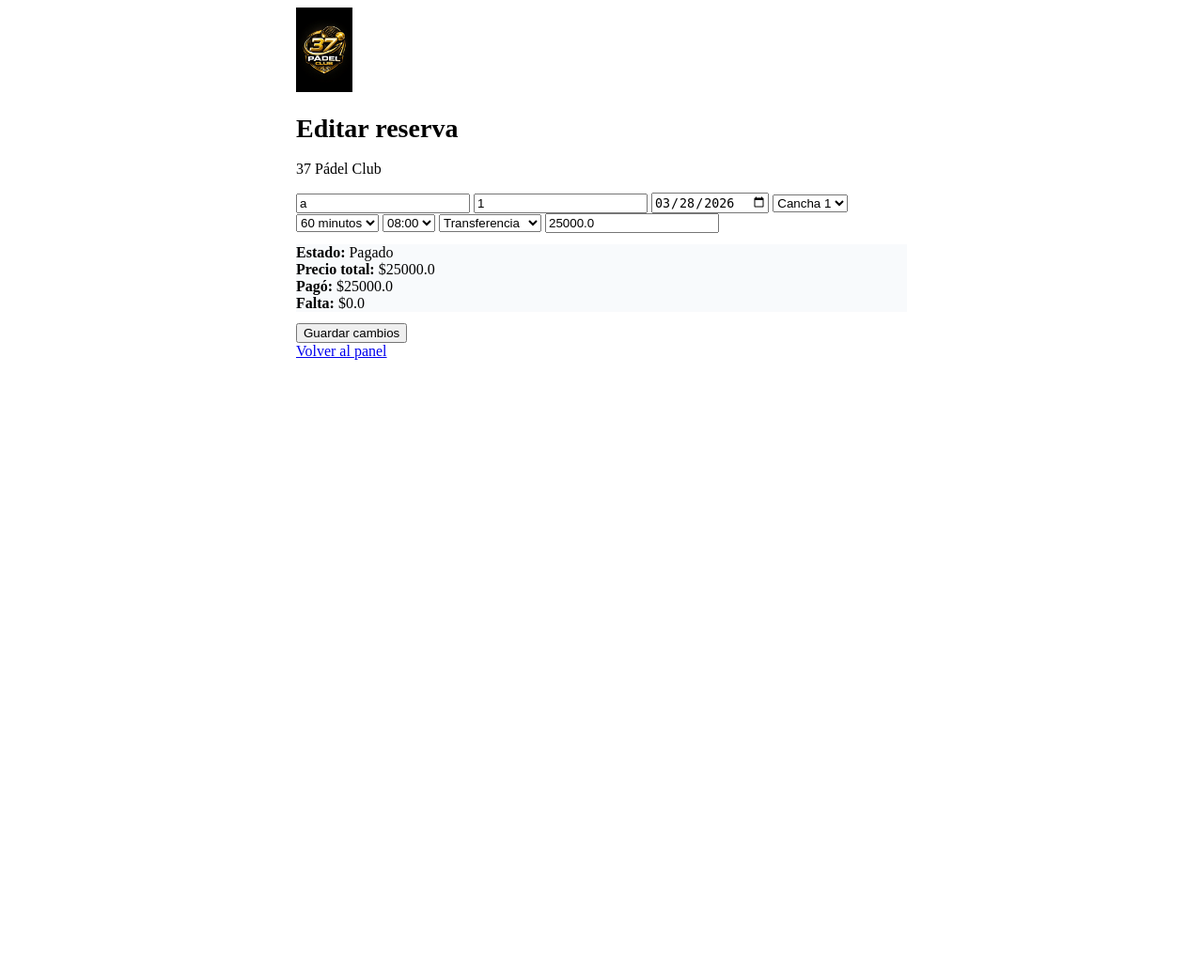
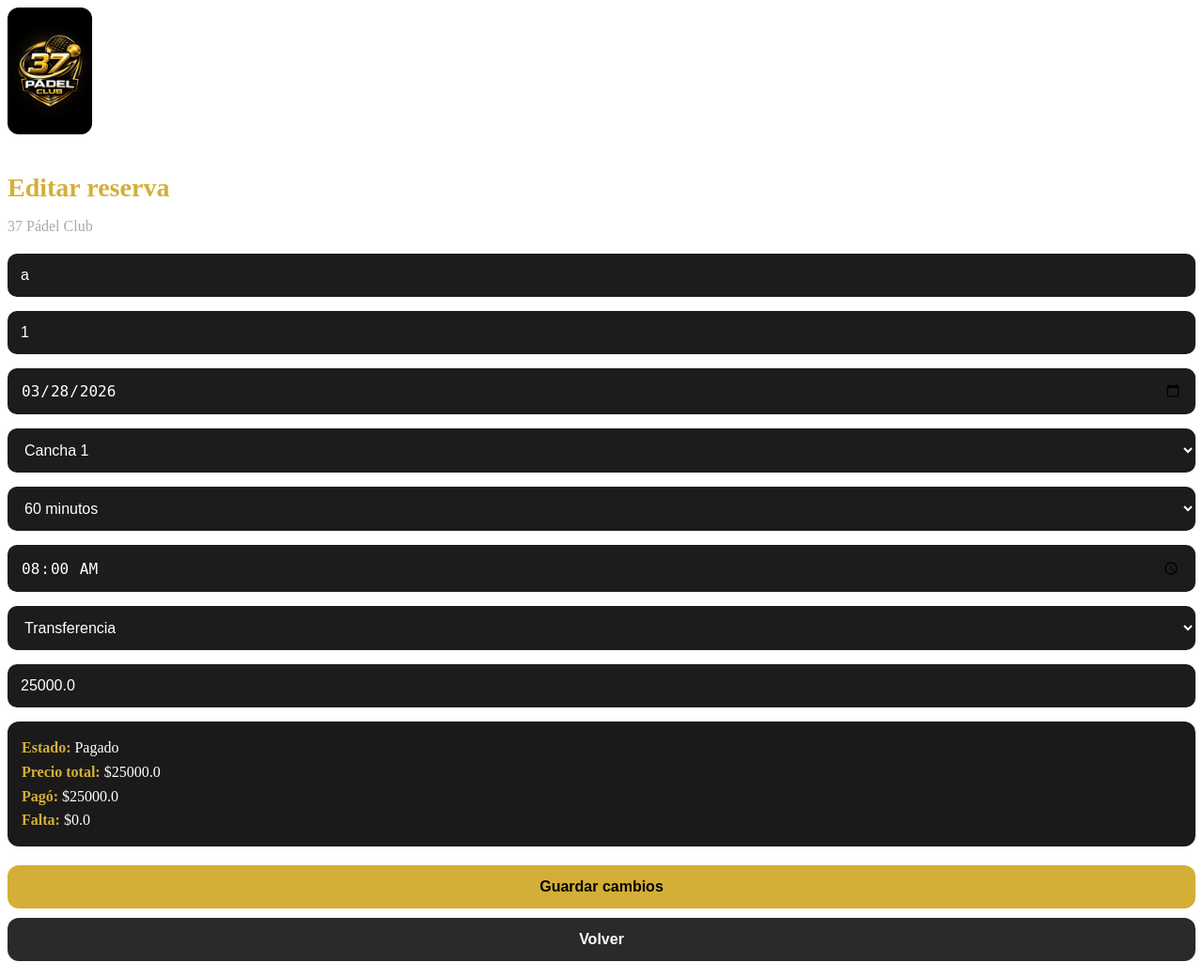
Before and after one commit to sebatroilo80-cpu/padel-app, a Flask app: page /editar/4 in a window 1280 px wide. Shown: the whole page at 94% size. Before the commit the page ends 383 px from the top, so only its background shows below. Run offline with Flask 3, Linux system fonts and the light colour scheme; the visitor is signed in with stand-in values (Sample User, id 1); data comes from the database, SQL or seed files in the repository.

Commit message:
mejora editar html y css

```diff
--- a/static/styles.css
+++ b/static/styles.css
@@ -490,3 +490,71 @@
     </a>
 
 </div>
+
+.edit-container {
+    max-width: 600px;
+    margin: 40px auto;
+    background: #0e0e0e;
+    padding: 30px;
+    border-radius: 16px;
+    box-shadow: 0 0 20px rgba(0,0,0,0.6);
+    color: white;
+}
+
+.edit-container h1 {
+    font-size: 28px;
+    margin-bottom: 10px;
+    color: #d4af37;
+}
+
+.edit-container p {
+    color: #aaa;
+    margin-bottom: 20px;
+}
+
+.edit-container input,
+.edit-container select {
+    width: 100%;
+    padding: 14px;
+    margin-bottom: 15px;
+    border-radius: 10px;
+    border: none;
+    background: #1c1c1c;
+    color: white;
+    font-size: 16px;
+    box-sizing: border-box;
+}
+
+.resumen-box {
+    background: #1a1a1a;
+    padding: 15px;
+    border-radius: 12px;
+    margin-bottom: 20px;
+    line-height: 1.6;
+    color: white;
+}
+
+.resumen-box strong {
+    color: #d4af37;
+}
+
+.btn-app {
+    width: 100%;
+    padding: 14px;
+    border-radius: 12px;
+    border: none;
+    font-size: 16px;
+    font-weight: bold;
+    cursor: pointer;
+    margin-bottom: 10px;
+}
+
+.btn-guardar {
+    background: #d4af37;
+    color: black;
+}
+
+.btn-volver {
+    background: #2a2a2a;
+    color: white;
+}
--- a/templates/editar.html
+++ b/templates/editar.html
@@ -7,95 +7,54 @@
     <link rel="stylesheet" href="{{ url_for('static', filename='styles.css') }}">
 </head>
 <body>
-    <div class="contenedor" style="max-width: 650px;">
 
-        <div class="topbar">
-            <div class="topbar-left">
-                <img src="{{ url_for('static', filename='logo.png') }}" alt="Logo" class="logo-admin">
-                <div>
-                    <h1 class="titulo-admin" style="font-size:28px;">Editar reserva</h1>
-                    <p class="sub-admin">37 Pádel Club</p>
-                </div>
-            </div>
+<div class="edit-container">
+    <img src="{{ url_for('static', filename='logo.png') }}" alt="Logo" style="width:90px; border-radius:12px; margin-bottom:18px;">
+
+    <h1>Editar reserva</h1>
+    <p>37 Pádel Club</p>
+
+    <form method="POST">
+        <input type="text" name="nombre" value="{{ reserva[1] }}" placeholder="Nombre">
+        <input type="text" name="telefono" value="{{ reserva[2] }}" placeholder="Teléfono">
+        <input type="date" name="fecha" value="{{ reserva[3] }}">
+
+        <select name="cancha">
+            <option value="Cancha 1" {% if reserva[4] == "Cancha 1" %}selected{% endif %}>Cancha 1</option>
+            <option value="Cancha 2" {% if reserva[4] == "Cancha 2" %}selected{% endif %}>Cancha 2</option>
+            <option value="Cancha 3" {% if reserva[4] == "Cancha 3" %}selected{% endif %}>Cancha 3</option>
+        </select>
+
+        <select name="duracion">
+            <option value="60 minutos" {% if reserva[5] == "60 minutos" %}selected{% endif %}>60 minutos</option>
+            <option value="90 minutos" {% if reserva[5] == "90 minutos" %}selected{% endif %}>90 minutos</option>
+        </select>
+
+        <input type="time" name="horario" value="{{ reserva[6] }}">
+
+        <select name="metodo_pago">
+            <option value="Efectivo" {% if reserva[8] == "Efectivo" %}selected{% endif %}>Efectivo</option>
+            <option value="Transferencia" {% if reserva[8] == "Transferencia" %}selected{% endif %}>Transferencia</option>
+            <option value="Mercado Pago" {% if reserva[8] == "Mercado Pago" %}selected{% endif %}>Mercado Pago</option>
+            <option value="QR" {% if reserva[8] == "QR" %}selected{% endif %}>QR</option>
+        </select>
+
+        <input type="number" step="0.01" name="pagado" value="{{ reserva[10] or 0 }}" placeholder="Monto pagado">
+
+        <div class="resumen-box">
+            <div><strong>Estado:</strong> {{ reserva[9] }}</div>
+            <div><strong>Precio total:</strong> ${{ reserva[7] }}</div>
+            <div><strong>Pagó:</strong> ${{ reserva[10] or 0 }}</div>
+            <div><strong>Falta:</strong> ${{ (reserva[7] or 0) - (reserva[10] or 0) }}</div>
         </div>
 
-        <div class="bloque-seccion">
-            <form method="POST">
-                <input type="text" name="nombre" class="campo" value="{{ reserva[1] }}" required>
+        <button type="submit" class="btn-app btn-guardar">Guardar cambios</button>
+    </form>
 
-                <input type="text" class="campo" value="{{ reserva[2] or '' }}" readonly>
+    <a href="/admin?tab=reservas">
+        <button type="button" class="btn-app btn-volver">Volver</button>
+    </a>
+</div>
 
-                <input type="date" name="fecha" class="campo" value="{{ reserva[3] }}" required>
-
-                <select name="cancha" class="campo" required>
-                    <option {% if reserva[4] == "Cancha 1" %}selected{% endif %}>Cancha 1</option>
-                    <option {% if reserva[4] == "Cancha 2" %}selected{% endif %}>Cancha 2</option>
-                    <option {% if reserva[4] == "Cancha 3" %}selected{% endif %}>Cancha 3</option>
-                </select>
-
-                <select name="duracion" class="campo" required>
-                    <option {% if reserva[5] == "60 minutos" %}selected{% endif %}>60 minutos</option>
-                    <option {% if reserva[5] == "90 minutos" %}selected{% endif %}>90 minutos</option>
-                </select>
-
-                <select name="horario" class="campo" required>
-                    <option {% if reserva[6] == "08:00" %}selected{% endif %}>08:00</option>
-                    <option {% if reserva[6] == "08:30" %}selected{% endif %}>08:30</option>
-                    <option {% if reserva[6] == "09:00" %}selected{% endif %}>09:00</option>
-                    <option {% if reserva[6] == "09:30" %}selected{% endif %}>09:30</option>
-                    <option {% if reserva[6] == "10:00" %}selected{% endif %}>10:00</option>
-                    <option {% if reserva[6] == "10:30" %}selected{% endif %}>10:30</option>
-                    <option {% if reserva[6] == "11:00" %}selected{% endif %}>11:00</option>
-                    <option {% if reserva[6] == "11:30" %}selected{% endif %}>11:30</option>
-                    <option {% if reserva[6] == "12:00" %}selected{% endif %}>12:00</option>
-                    <option {% if reserva[6] == "12:30" %}selected{% endif %}>12:30</option>
-                    <option {% if reserva[6] == "13:00" %}selected{% endif %}>13:00</option>
-                    <option {% if reserva[6] == "13:30" %}selected{% endif %}>13:30</option>
-                    <option {% if reserva[6] == "14:00" %}selected{% endif %}>14:00</option>
-                    <option {% if reserva[6] == "14:30" %}selected{% endif %}>14:30</option>
-                    <option {% if reserva[6] == "15:00" %}selected{% endif %}>15:00</option>
-                    <option {% if reserva[6] == "15:30" %}selected{% endif %}>15:30</option>
-                    <option {% if reserva[6] == "16:00" %}selected{% endif %}>16:00</option>
-                    <option {% if reserva[6] == "16:30" %}selected{% endif %}>16:30</option>
-                    <option {% if reserva[6] == "17:00" %}selected{% endif %}>17:00</option>
-                    <option {% if reserva[6] == "17:30" %}selected{% endif %}>17:30</option>
-                    <option {% if reserva[6] == "18:00" %}selected{% endif %}>18:00</option>
-                    <option {% if reserva[6] == "18:30" %}selected{% endif %}>18:30</option>
-                    <option {% if reserva[6] == "19:00" %}selected{% endif %}>19:00</option>
-                    <option {% if reserva[6] == "19:30" %}selected{% endif %}>19:30</option>
-                    <option {% if reserva[6] == "20:00" %}selected{% endif %}>20:00</option>
-                    <option {% if reserva[6] == "20:30" %}selected{% endif %}>20:30</option>
-                    <option {% if reserva[6] == "21:00" %}selected{% endif %}>21:00</option>
-                    <option {% if reserva[6] == "21:30" %}selected{% endif %}>21:30</option>
-                    <option {% if reserva[6] == "22:00" %}selected{% endif %}>22:00</option>
-                    <option {% if reserva[6] == "22:30" %}selected{% endif %}>22:30</option>
-                    <option {% if reserva[6] == "23:00" %}selected{% endif %}>23:00</option>
-                    <option {% if reserva[6] == "23:30" %}selected{% endif %}>23:30</option>
-                </select>
-
-                <select name="metodo_pago" class="campo" required>
-                    <option {% if reserva[8] == "Efectivo" %}selected{% endif %}>Efectivo</option>
-                    <option {% if reserva[8] == "Transferencia" %}selected{% endif %}>Transferencia</option>
-                    <option {% if reserva[8] == "Mercado Pago" %}selected{% endif %}>Mercado Pago</option>
-                    <option {% if reserva[8] == "QR" %}selected{% endif %}>QR</option>
-                </select>
-
-                <input type="number" step="0.01" name="pagado" class="campo" value="{{ reserva[10] }}" placeholder="Monto pagado">
-
-                <div class="bloque-seccion" style="background:#f8fafc; margin-top:12px;">
-                    <strong>Estado:</strong> {{ reserva[9] }}<br>
-                    <strong>Precio total:</strong> ${{ reserva[7] }}<br>
-                    <strong>Pagó:</strong> ${{ reserva[10] }}<br>
-                    <strong>Falta:</strong> ${{ reserva[7] - reserva[10] }}
-                </div>
-
-                <button type="submit" class="boton" style="margin-top: 12px;">Guardar cambios</button>
-            </form>
-
-            <a href="/admin?fecha={{ reserva[3] }}" class="btn-top btn-azul" style="margin-top:12px;">
-                Volver al panel
-            </a>
-        </div>
-    </div>
 </body>
 </html>
```
